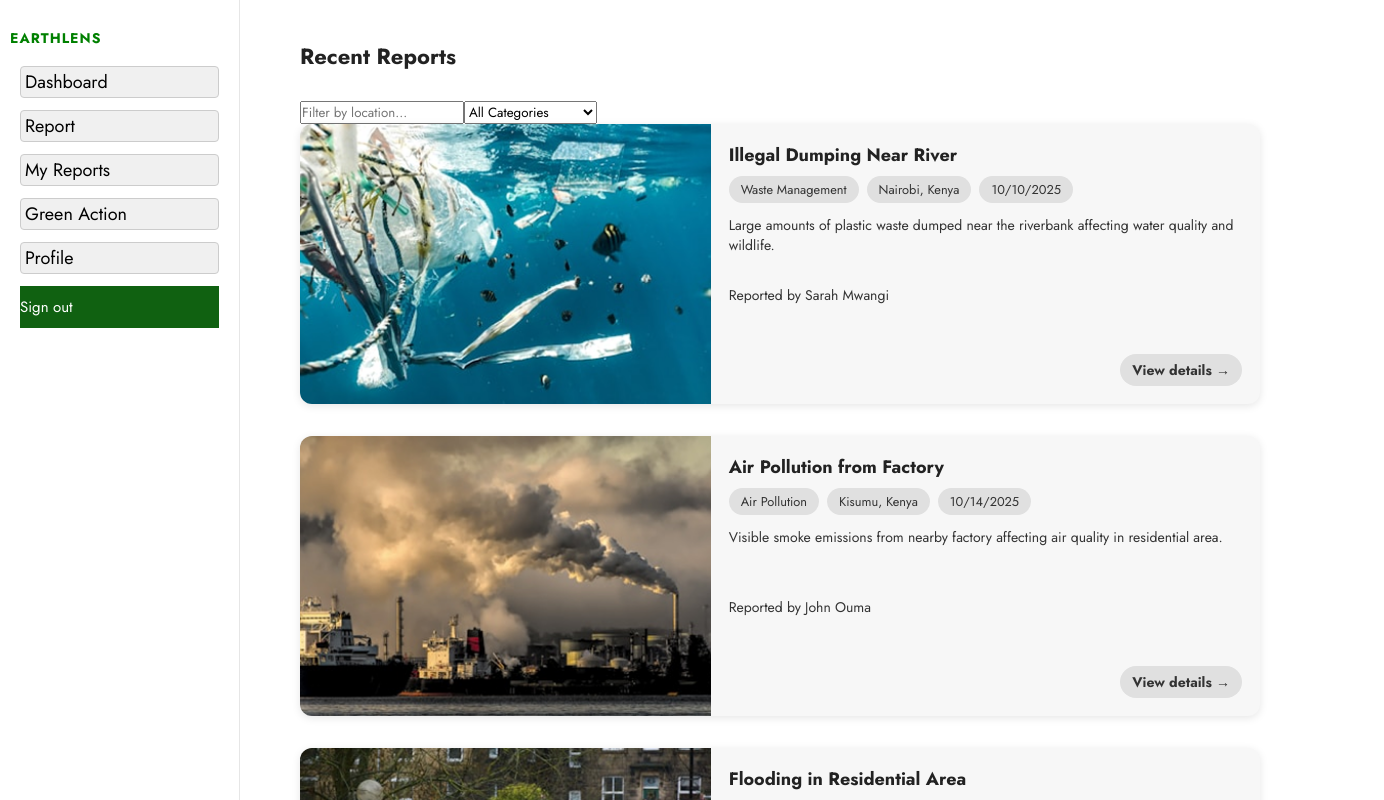
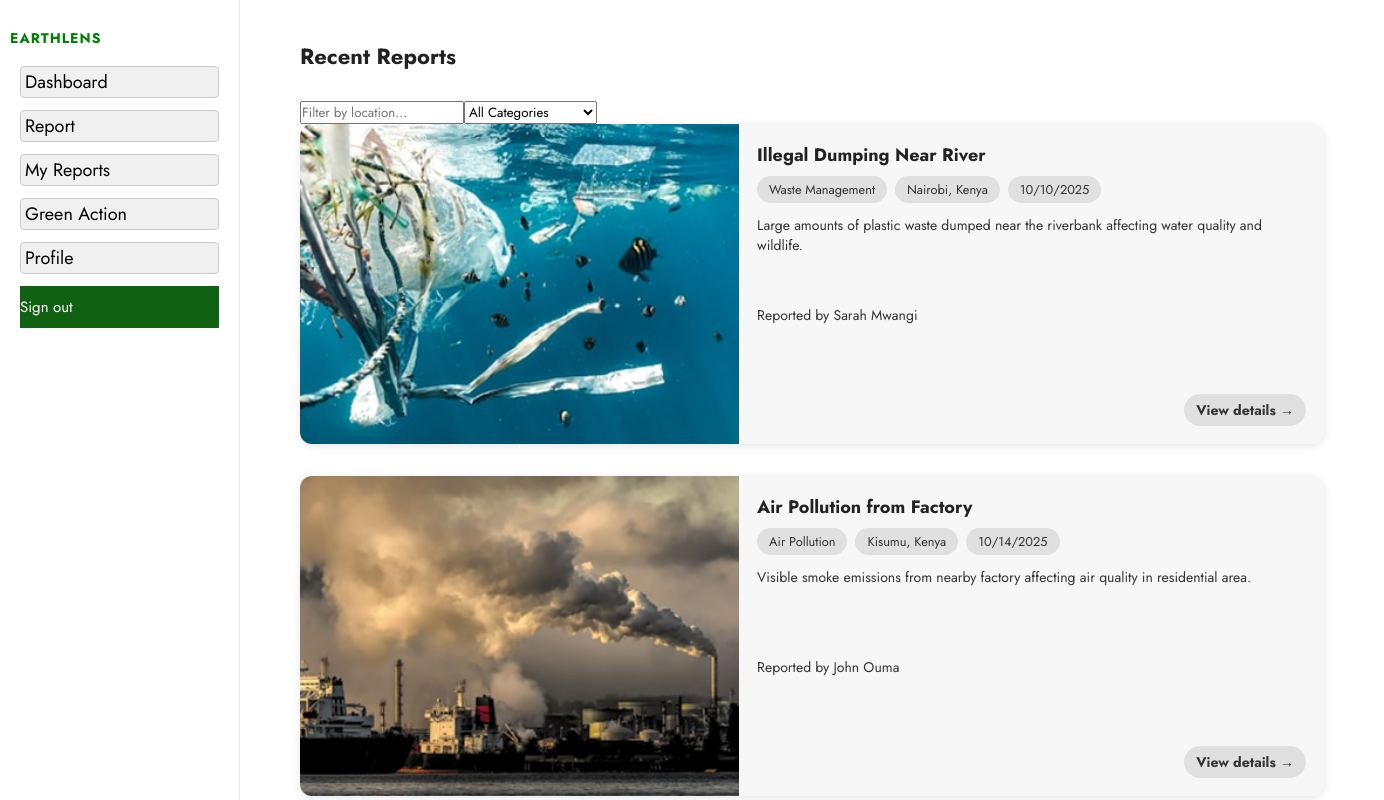
Before and after one commit to art-Mohal-ab/EarthLens, a React (Vite) app in the folder Client/: page /dashboard in a window 1280 px wide. Shown: the top 800 px of the page, 1384 px wide, since content can reach past the window. Built offline with nearby package versions, Linux system fonts and the light colour scheme.

Commit message:
Increase card size on My Reports page - height from 280px to 320px, width from 75vw to 80vw

```diff
--- a/Client/src/styles/MyReportpage.css
+++ b/Client/src/styles/MyReportpage.css
@@ -72,8 +72,8 @@
   overflow: hidden;
   display: flex;
   flex-direction: row;
-  height: 280px;
-  width: 75vw;
+  height: 320px;
+  width: 80vw;
   margin: 0 auto;
   box-shadow: 0 2px 8px rgba(0, 0, 0, 0.1);
 }
```
